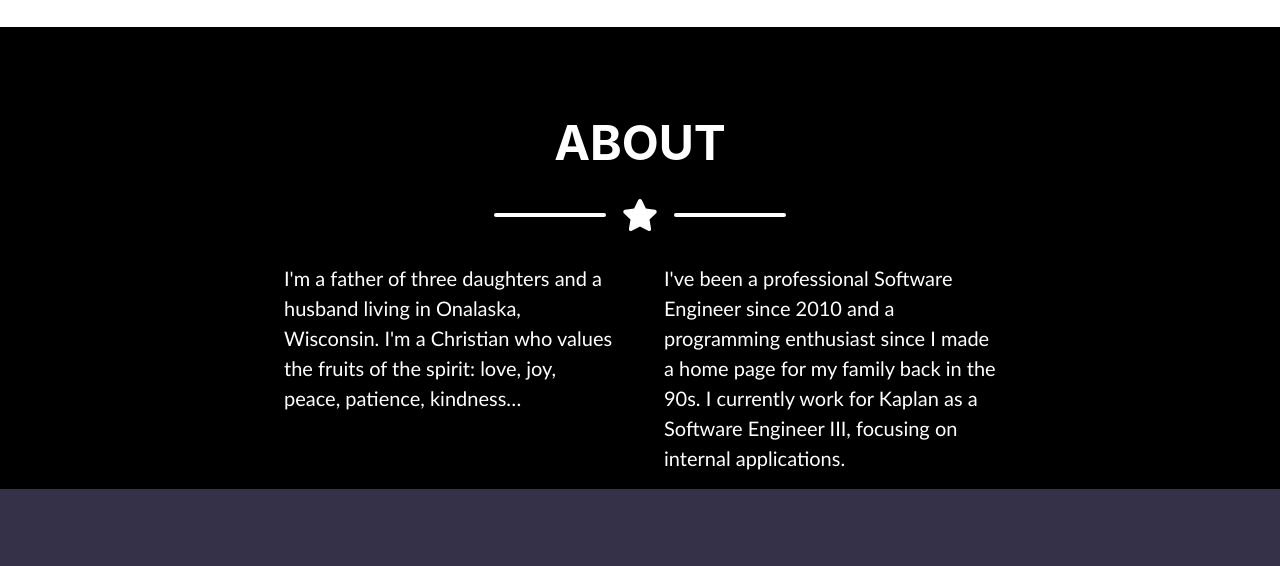
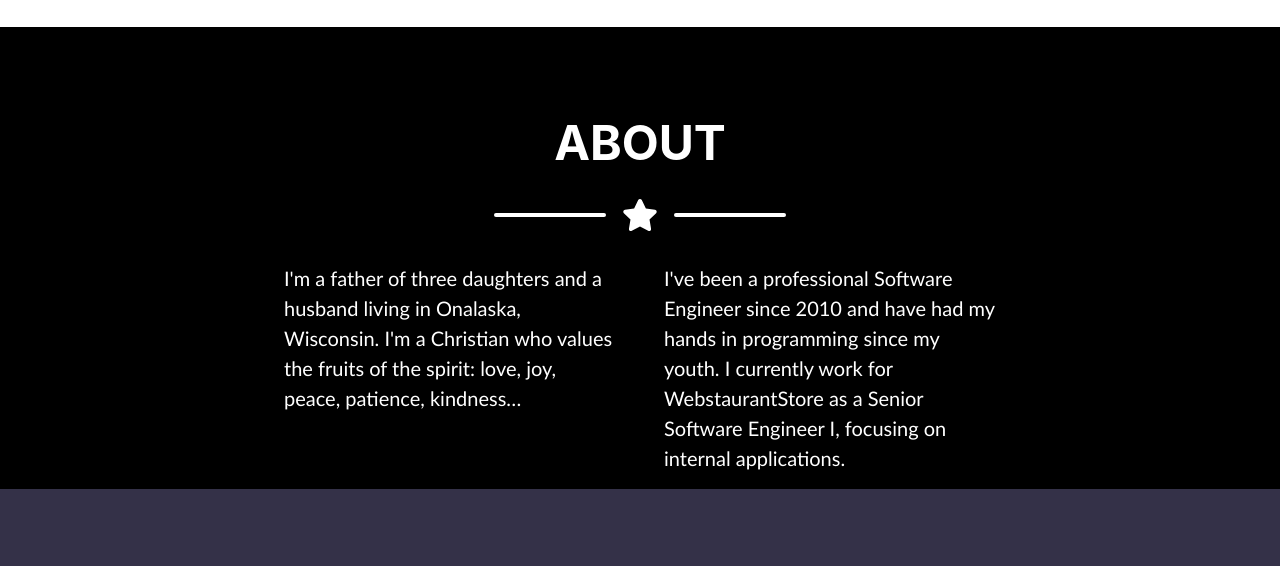
Before and after one commit to leachdaniel/leachdaniel.github.io, a plain HTML site: page index.html in a window 1280 px wide. Shown: the part 1424-1990 px from the top of the page. Drawn offline with nearby package versions, Linux system fonts and the light colour scheme; a web font is replaced by a local one.

Commit message:
current work WebstaurantStore

```diff
--- a/index.html
+++ b/index.html
@@ -273,7 +273,7 @@
                         </p>
                     </div>
                     <div class="col-lg-4 mr-auto">
-                        <p class="lead">I've been a professional Software Engineer since 2010 and a programming enthusiast since I made a home page for my family back in the 90s. I currently work for Kaplan as a Software Engineer III, focusing on internal applications.
+                        <p class="lead">I've been a professional Software Engineer since 2010 and have had my hands in programming since my youth. I currently work for WebstaurantStore as a Senior Software Engineer I, focusing on internal applications.
                         </p>
                     </div>
                 </div>
```
